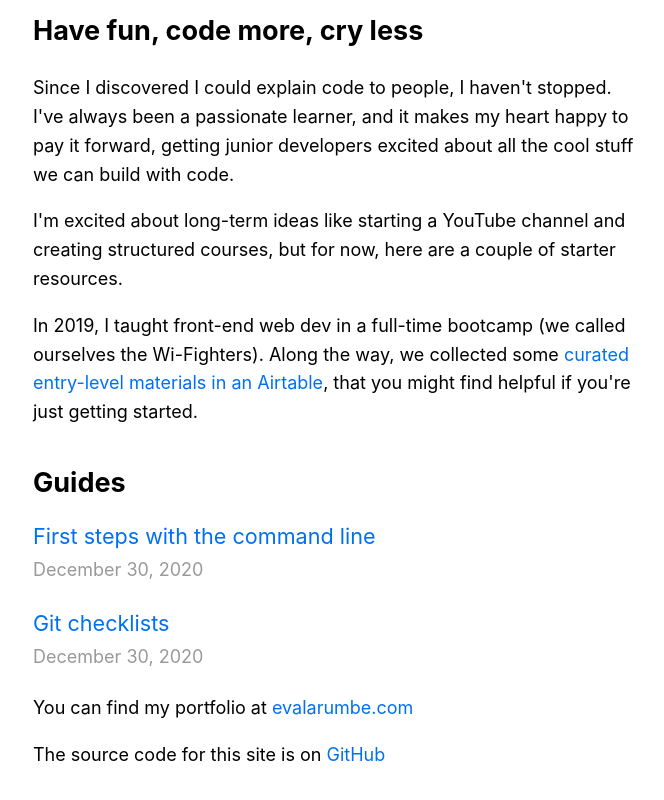
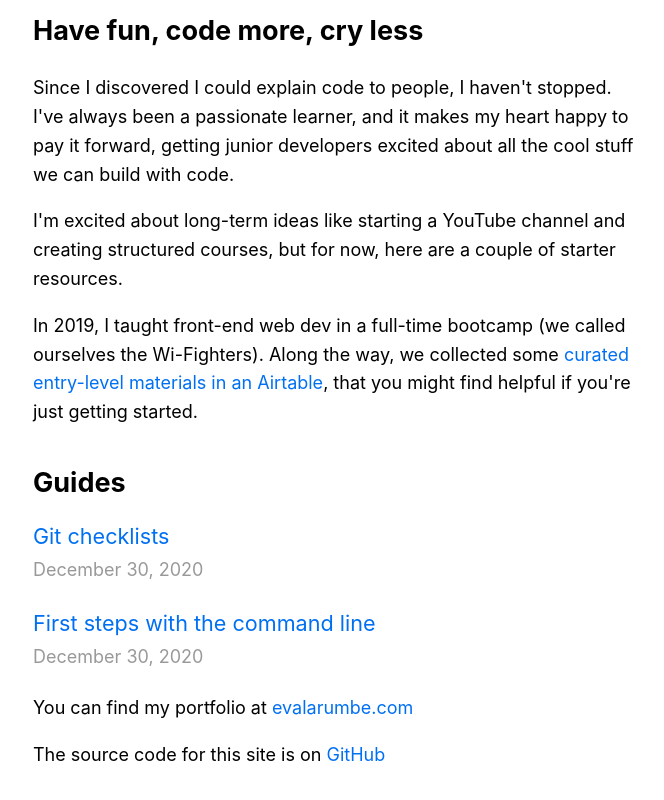
Before and after one commit to code-makes-me-cry/code-makes-me-cry, a Next.js app: page / in a window 1280 px wide. Shown: the part 435-1235 px from the top of the page, without its empty margins (301-965 px from the left). Built offline with nearby package versions, Linux system fonts and the light colour scheme.

Commit message:
Sort posts by most recent first

```diff
--- a/pages/index.js
+++ b/pages/index.js
@@ -65,8 +65,8 @@ export default function Home({ allPostsData }) {
         <ul className={utilStyles.list}>
           {allPostsData
             .sort((a, b) => {
-              // alphabetical by filename, ascending
-              return a.id >= b.id ? 1 : -1;
+              // recent posts first
+              return a.modified < b.modified ? 1 : -1;
             })
             .map(({ id, modified, title }) => (
               <li className={utilStyles.listItem} key={id}>
--- a/posts/01-first-steps-command-line.md
+++ b/posts/01-first-steps-command-line.md
@@ -1,6 +1,6 @@
 ---
 title: 'First steps with the command line'
-modified: '2020-12-30'
+modified: '2020-12-30T12:30+01:00'
 ---
 
 The command line (CLI) is one of the first tools you'll pick up along your developer journey, and it'll serve you (I can't see the future, but I reckon) for the whole road ahead.
--- a/posts/02-git-checklists.md
+++ b/posts/02-git-checklists.md
@@ -1,6 +1,6 @@
 ---
 title: 'Git checklists'
-modified: '2020-12-30'
+modified: '2020-12-30T12:31+01:00'
 ---
 
 If you've been learning the **command line** and **git** but need some practice, this is for you.
```
